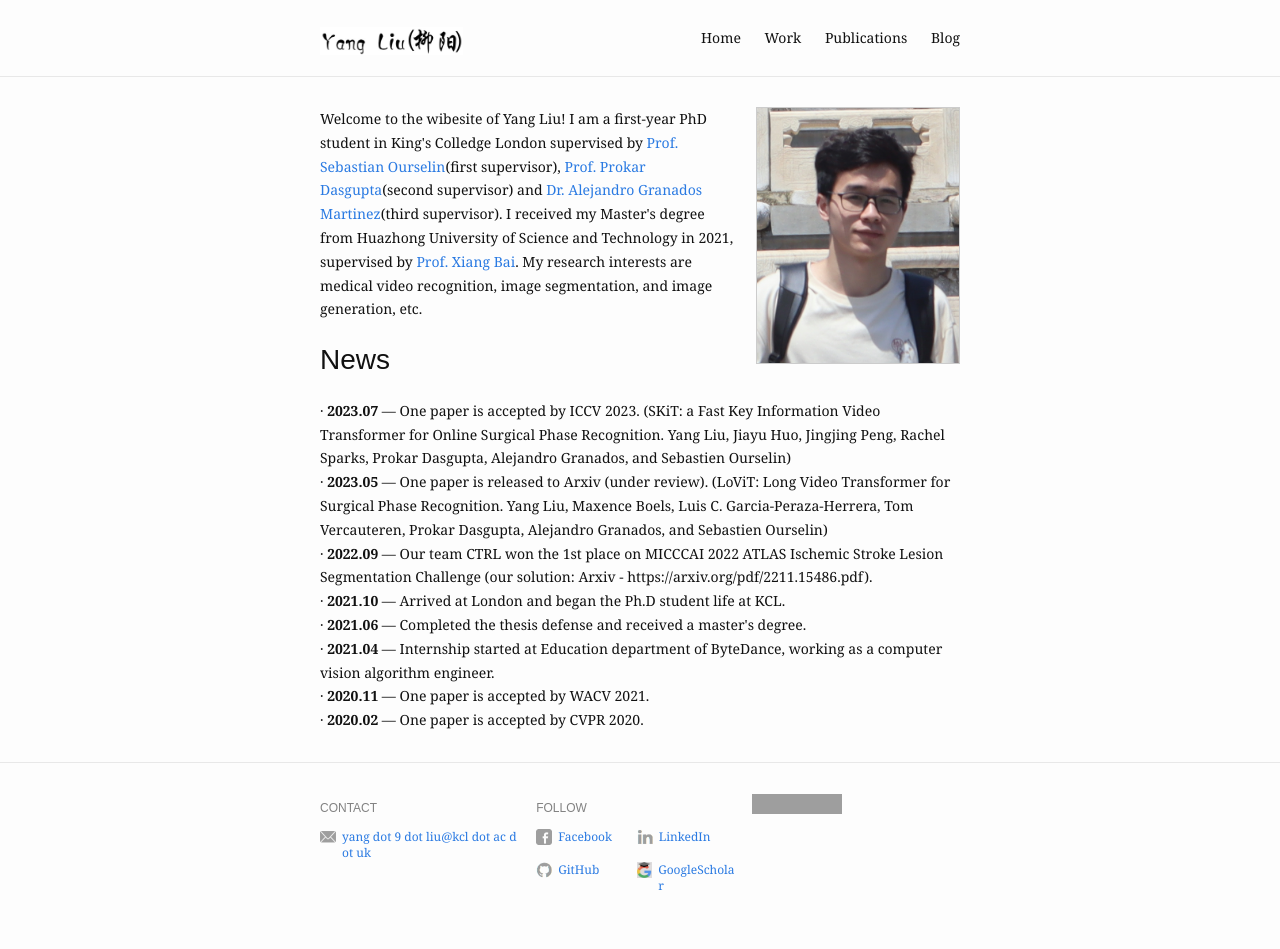
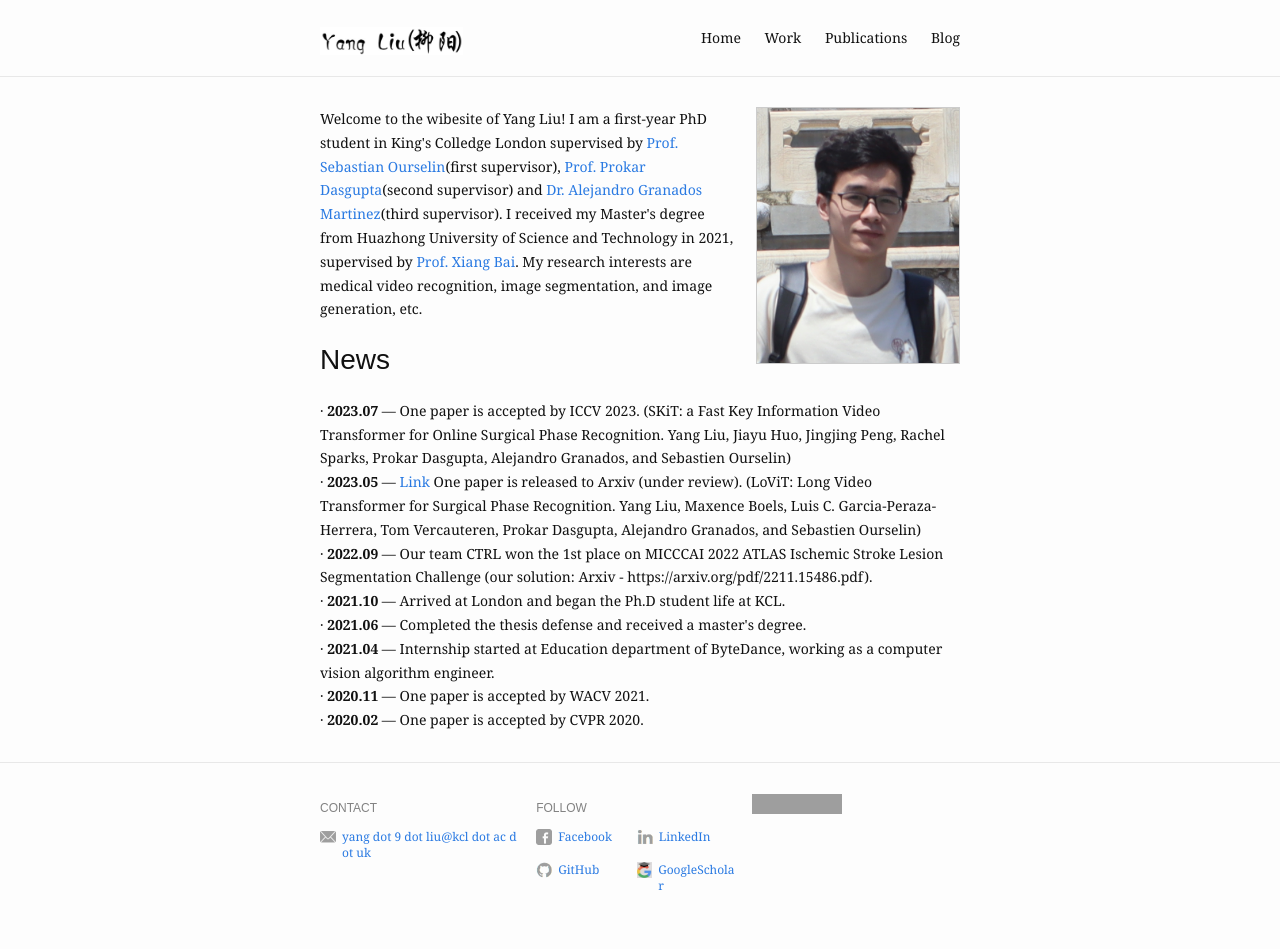
Before and after one commit to MRUIL/MRUIL.github.io, a Jekyll site: the page built from index.md, in a window 1280 px wide. Built offline with Jekyll 4.4.1, drawn with Linux system fonts in a browser that asks for light colours; grey boxes are pictures that could not be loaded.

Commit message:
Update home.html

```diff
--- a/_layouts/home.html
+++ b/_layouts/home.html
@@ -20,9 +20,13 @@
           {% for item in page.news-items %}
           <div class="news-item">
             <span class="news-description">
-              &middot; <strong> {{item.title}} </strong>
+              &middot; <strong>{{ item.title }}</strong>
               &mdash;
-              {{ item.description }}
+              {% if item.link %}
+                <a href="{{ item.link }}">Link</a> {{ item.description }}
+              {% else %}
+                {{ item.description }}
+              {% endif %}
             </span>
           </div>
           {% endfor %}
```
